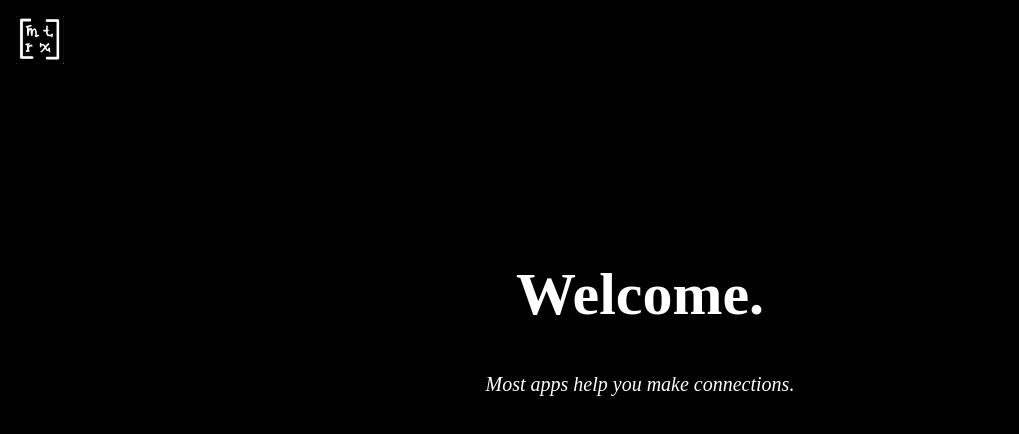
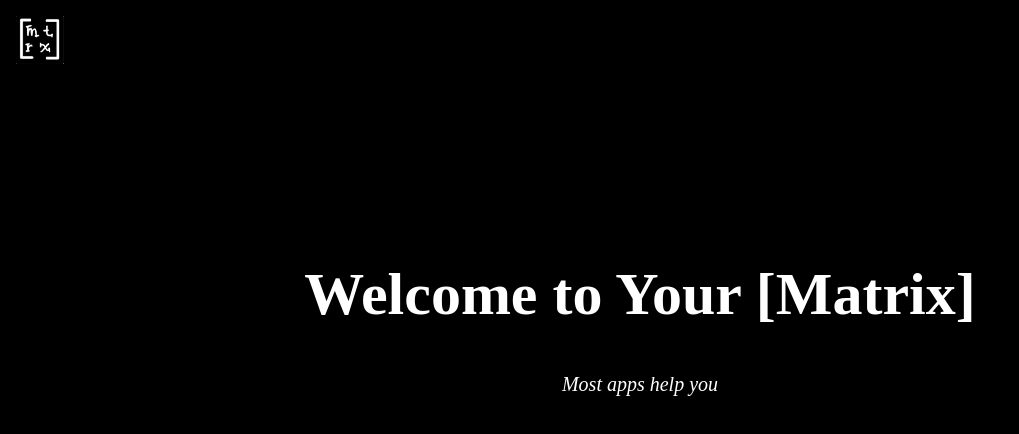
Before and after one commit to saniarashidd/matrix-waitlist, a React (Vite) app: page / in a window 1280 px wide. Shown: the top 434 px of the page, without its empty margins (0-1019 px from the left). Built offline with nearby package versions, Linux system fonts and the light colour scheme.

Commit message:
fix to landing page

```diff
--- a/src/App.jsx
+++ b/src/App.jsx
@@ -8,12 +8,12 @@ function App() {
   const [showForm, setShowForm] = useState(false)
   //const iframeRef = useRef(null)
   const words = [
-    'Welcome.',
+    'Welcome to Your [Matrix]',
   ]
   const [title] = useTypewriter({
     words,
     loop: 1,
-    typeSpeed: 170,
+    typeSpeed: 120,
     deleteSpeed: 50,
     delaySpeed: 1500,
     onLoopDone: () => {
```
